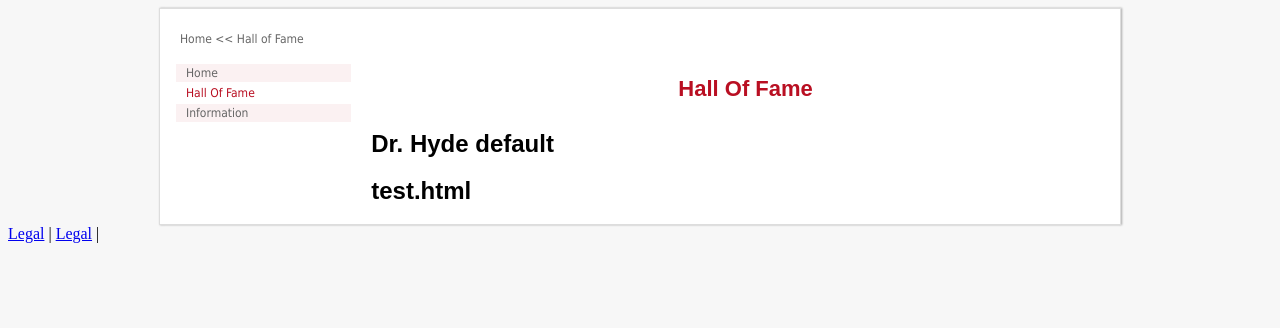
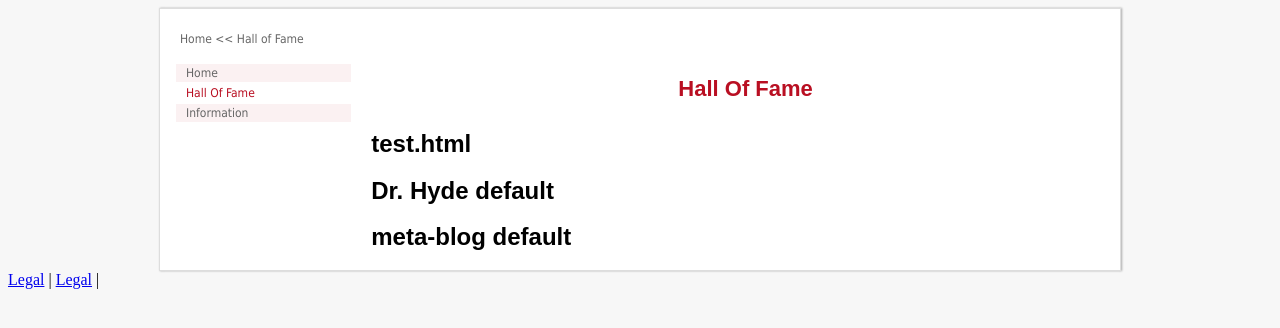
Before and after one commit to ankit09goyal/ankit09goyal.github.io, a Jekyll site: the page built from test.html, in a window 1280 px wide. Shown: the top 328 px of the page. Built offline with Jekyll 4.4.1, drawn with Linux system fonts in a browser that asks for light colours; part of the change alters nothing that is shown.

Commit message:
Update _config.yml

```diff
--- a/_config.yml
+++ b/_config.yml
@@ -4,13 +4,9 @@ email: your-email@domain.com
 description: "Write an awesome description for your new site here. You can edit this line in _config.yml. It will appear in your document head meta (for Google search results) and in your feed.xml site description."
 baseurl: ""
 url: "http://yourdomain.com"
-defaults:
-  -
-    scope:
-      path: ""
-    values:
-      name: "meta-blog default" # overrides previous default layout
-      author: "Dr. Hyde default"
+
+name: "meta-blog default" # overrides previous default layout
+author: "Dr. Hyde default"
 # Build settings
 markdown: kramdown
 permalink: pretty
```
